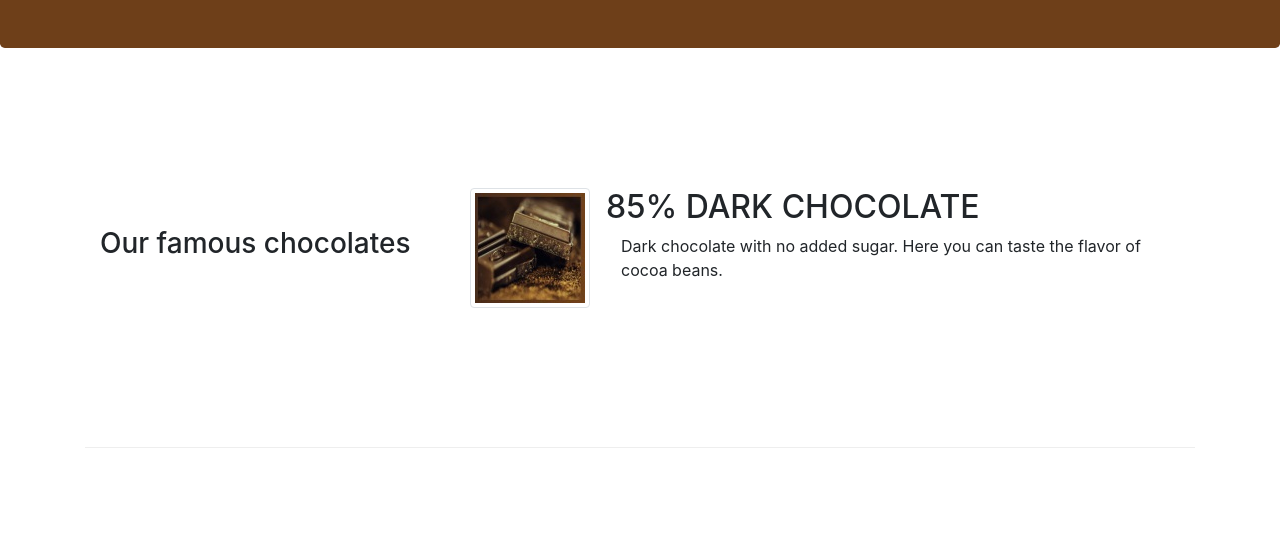
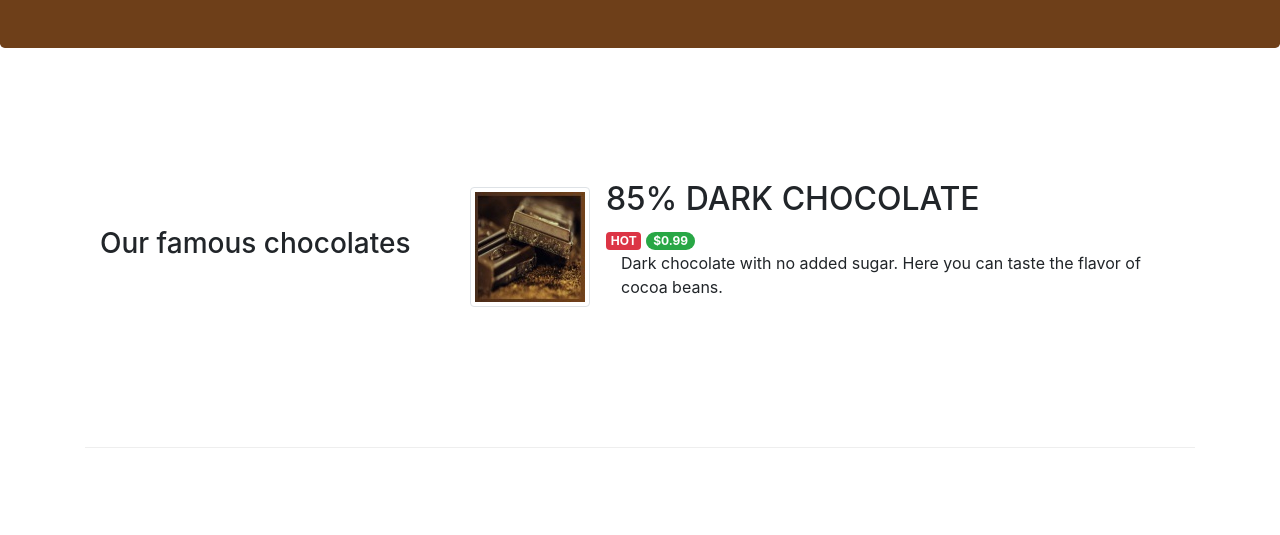
Before and after one commit to mohammedalasly/leNewChoco, a plain HTML site: page index.html in a window 1280 px wide. Shown: the part 265-800 px from the top of the page. Drawn offline with nearby package versions, Linux system fonts and the light colour scheme.

Commit message:
Alerting Users

```diff
--- a/index.html
+++ b/index.html
@@ -57,6 +57,8 @@
                     <img class="d-flex mr-3 img-thumbnail align-self-center" src="images/dark85.jpg" alt="85% DARK CHOCOLATE">
                     <div class="media-body">
                         <h2 class="mt-0">85% DARK CHOCOLATE</h2>
+                        <span class="badge badge-danger">HOT</span>
+                        <span class="badge badge-pill badge-success">$0.99</span>
                         <p class="col d-none d-md-block">Dark chocolate with no added sugar.
                             Here you can taste the flavor of cocoa beans.</p>
                     </div>
```
